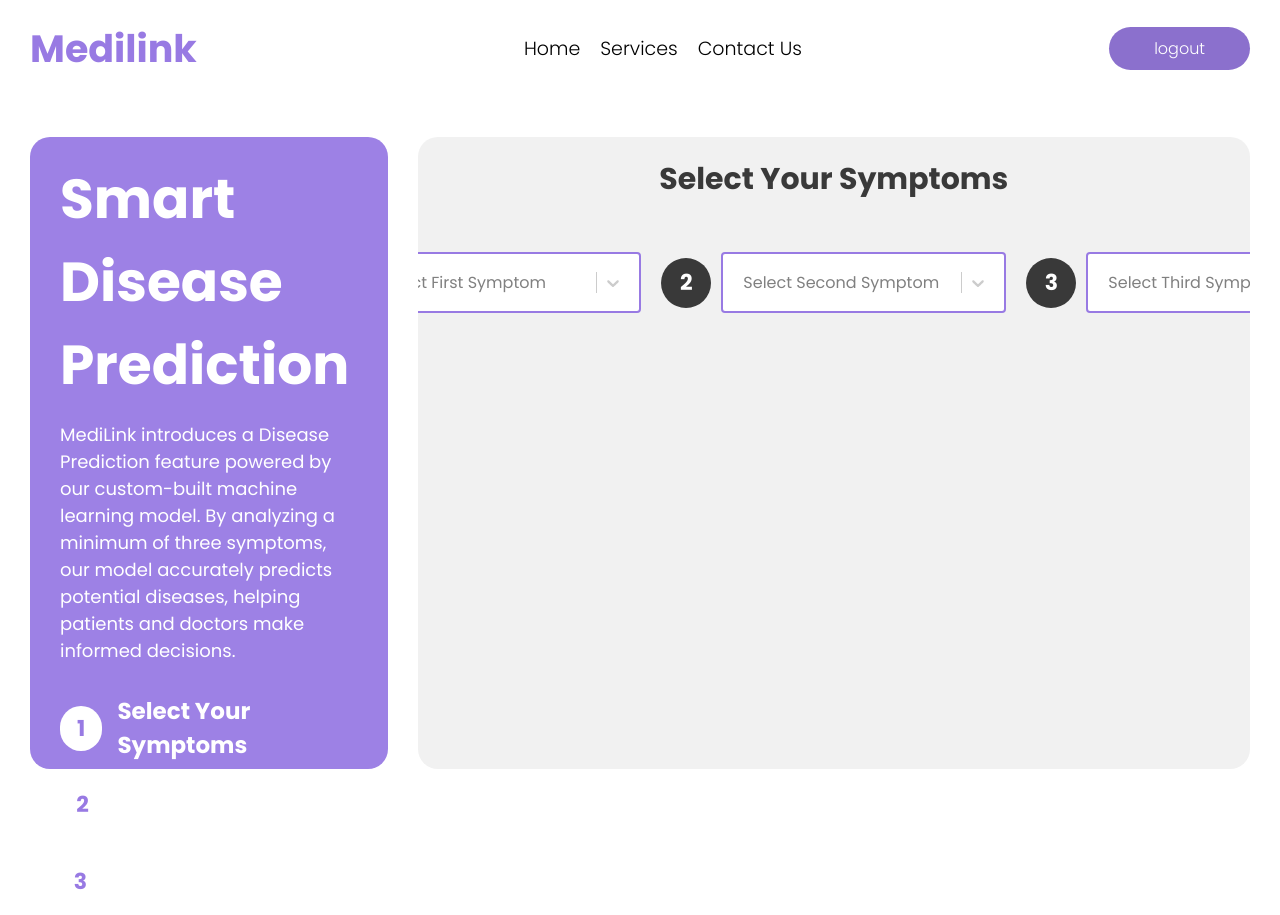
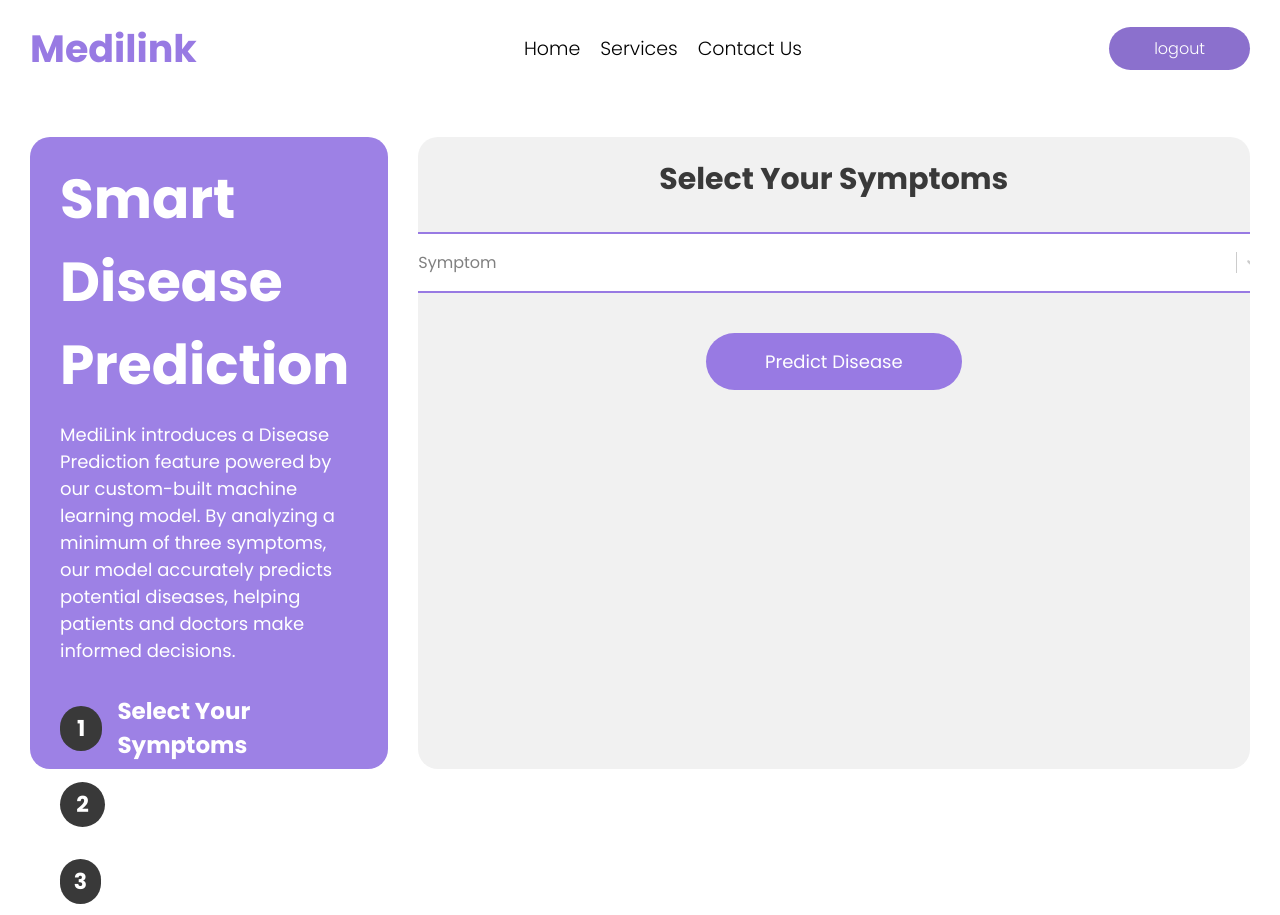
Before and after one commit to lakshya001-AI/Medilink, a React (Vite) app in the folder Frontend/: page /DiesesPredictionPage in a window 1280 px wide. Built offline with nearby package versions, Linux system fonts and the light colour scheme.

Commit message:
commit changes

```diff
--- a/Frontend/src/App.module.css
+++ b/Frontend/src/App.module.css
@@ -1888,9 +1888,16 @@
     margin-top: 20px;
 }
 
-.predictDisease{
+.predictDiseaseBtn{
+    width: 20vmax;
     margin-top: 30px;
-    padding: 10px 25px;
+    padding: 15px 25px;
+    background-color: #987ae3;
+    color: white;
+    font-size: 18px;
+    border: 0;
+    border-radius: 40px;
+    cursor: pointer;
 }
 
 .predictionPara{
@@ -1925,6 +1932,9 @@
     border-radius: 20px;
     margin-top: 40px;
     overflow-y: scroll;
+    display: flex;
+    align-items: center;
+    flex-direction: column;
     padding: 20px 30px;
 }
 
@@ -1980,7 +1990,7 @@
 .predictionSteps1Number{
     width: 45px;
     height: 45px;
-    background-color: white;
+    background-color: rgb(57, 57, 57);
     padding: 10px;
     border-radius: 50px;
     display: flex;
@@ -1990,7 +2000,7 @@
 
 .predictionSteps1Number p{
     font-size: 22px;
-    color: #987ae3;
+    color: white;
     font-weight: 700;
 }
 
@@ -2019,7 +2029,7 @@
     align-items: center;
     flex-direction: row;
     justify-content: center;
-    margin-top: 50px;
+    margin-top: 30px;
 }
 
 .selectOptionDivNumDrop{
@@ -2064,3 +2074,48 @@
     margin-bottom: 5px;
     color: #987ae3;
 }
+
+.predictDiseaseBtnDiv{
+    width: 100%;
+    display: flex;
+    align-items: center;
+    justify-content: center;
+    margin-top: 10px;
+}
+
+
+.predictionResultDiv{
+    width: 83%;
+    padding: 30px 40px;
+    background-color: rgb(57, 57, 57);
+    margin-top: 40px;
+    border-radius: 20px;
+    color: #9d81e5;
+}
+
+.predictedDHeading{
+    font-size: 41px;
+}
+
+.bookAppointmentPara{
+    margin-top: 10px;
+    font-size: 17px;
+}
+
+.consultDoctorBtnDiv{
+    width: 100%;
+    display: flex;
+    align-items: center;
+    margin-top: 30px;
+}
+
+.consultDoctorBtn{
+    width: 10vmax;
+    padding: 10px;
+    background-color: #f1f1f1;
+    color: black;
+    font-size: 18px;
+    border: 0;
+    border-radius: 40px;
+    cursor: pointer;
+}
--- a/Frontend/src/patientServices/diseasePredictionPage.jsx
+++ b/Frontend/src/patientServices/diseasePredictionPage.jsx
@@ -4,16 +4,124 @@
 import axios from "axios";
 import { SimpleSelect } from "react-selectize";
 import "react-selectize/themes/index.css";
-import Select from 'react-select';
+import Select from "react-select";
 
 function DiesesPredictionPage() {
   const [symptoms, setSymptoms] = useState("");
   const [prediction, setPrediction] = useState("");
 
-  const options = [
-    { value: 'symptom1', label: 'Symptom 1' },
-    { value: 'symptom2', label: 'Symptom 2' },
-    { value: 'symptom3', label: 'Symptom 3' }
+  const symptomOptions1 = [
+    {
+      value: "Itching , Skin Rash, Skin Eruptions",
+      label: "Itching , Skin Rash, Skin Eruptions",
+    },
+    { value: "Cough, Fever, Runny Nose", label: "Cough, Fever, Runny Nose" },
+    { value: "Headache, Fever, Cough", label: "Headache, Fever, Cough" },
+    {
+      value: "Sneezing, Runny Nose, Itching",
+      label: "Sneezing, Runny Nose, Itching",
+    },
+    {
+      value: "Chest Pain, Shortness of Breath, Fatigue",
+      label: "Chest Pain, Shortness of Breath, Fatigue",
+    },
+    {
+      value: "Joint Pain, Swelling, Redness",
+      label: "Joint Pain, Swelling, Redness",
+    },
+    {
+      value: "Sore Throat, Cough, Difficulty Swallowing",
+      label: "Sore Throat, Cough, Difficulty Swallowing",
+    },
+    { value: "Fever, Chills, Sweating", label: "Fever, Chills, Sweating" },
+    {
+      value: "Nausea, Vomiting, Diarrhea",
+      label: "Nausea, Vomiting, Diarrhea",
+    },
+    {
+      value: "Muscle Pain, Fatigue, Fever",
+      label: "Muscle Pain, Fatigue, Fever",
+    },
+    {
+      value: "Back Pain, Muscle Weakness, Numbness",
+      label: "Back Pain, Muscle Weakness, Numbness",
+    },
+    {
+      value: "Frequent Urination, Painful Urination",
+      label: "Frequent Urination, Painful Urination",
+    },
+    {
+      value: "Blurry Vision, Eye Pain, Redness",
+      label: "Blurry Vision, Eye Pain, Redness",
+    },
+    {
+      value: "Dizziness, Lightheadedness, Fainting",
+      label: "Dizziness, Lightheadedness, Fainting",
+    },
+    {
+      value: "Weight Loss, Increased Thirst, Frequent Urination",
+      label: "Weight Loss, Increased Thirst, Frequent Urination",
+    },
+
+    {
+      value: "Skin Lesions, Fatigue, Night Sweats",
+      label: "Skin Lesions, Fatigue, Night Sweats",
+    },
+
+    {
+      value: "Unexplained Weight Loss, Persistent Cough, Blood in Sputum",
+      label: "Unexplained Weight Loss, Persistent Cough, Blood in Sputum",
+    },
+
+    {
+      value: "Severe Headache, Stiff Neck, Sensitivity to Light",
+      label: "Severe Headache, Stiff Neck, Sensitivity to Light",
+    },
+
+    {
+      value: "Extreme Thirst, Dry Mouth, Fatigue",
+      label: "Extreme Thirst, Dry Mouth, Fatigue",
+    },
+
+    {
+      value: "High Fever, Rash, Joint Pain",
+      label: "High Fever, Rash, Joint Pain",
+    },
+
+    {
+      value: "Coughing Up Blood, Chest Pain, Weight Loss",
+      label: "Coughing Up Blood, Chest Pain, Weight Loss",
+    },
+
+    {
+      value: "Painful Red Lump in Skin, Fever",
+      label: "Painful Red Lump in Skin, Fever",
+    },
+
+    {
+      value: "Sudden Severe Headache, Nausea, Sensitivity to Light",
+      label: "Sudden Severe Headache, Nausea, Sensitivity to Light",
+    },
+
+    {
+      value: "Heart Palpitations, Chest Pain, Shortness of Breath",
+      label: "Heart Palpitations, Chest Pain, Shortness of Breath",
+    },
+
+    {
+      value: "Sudden Severe Headache, Nausea, Sensitivity to Light",
+      label: "Sudden Severe Headache, Nausea, Sensitivity to Light",
+    },
+
+    {
+      value: "Loss of Taste or Smell Sore Throat Headache",
+      label: "Loss of Taste or Smell Sore Throat Headache",
+    },
+
+    {
+      value: "Shortness of Breath, Chest Pain, Difficulty Breathing",
+      label: "Shortness of Breath, Chest Pain, Difficulty Breathing",
+    },
   ];
 
   const predictDisease = async () => {
@@ -40,31 +148,35 @@
   const customStyles = {
     control: (provided) => ({
       ...provided,
-      width:"285px",
-      padding: '10px', // Adds padding to the input area
-      border: '2px solid #987ae3', // Custom border
-      boxShadow: 'none', // Remove the default shadow on focus
-      '&:hover': {
-        border: '2px solid #987ae3', // Border on hover
+      width: "885px",
+      padding: "10px", // Adds padding to the input area
+      border: "2px solid #987ae3", // Custom border
+      boxShadow: "none", // Remove the default shadow on focus
+      "&:hover": {
+        border: "2px solid #987ae3", // Border on hover
       },
     }),
     dropdownIndicator: (provided) => ({
       ...provided,
-      padding: '6px', // Adds padding to the dropdown indicator
+      padding: "6px", // Adds padding to the dropdown indicator
     }),
     menu: (provided) => ({
       ...provided,
-      width:"285px",
-      marginTop: '10px', // Adjusts the menu position
-      borderRadius: '0', // Custom border-radius
+      width: "885px",
+      marginTop: "10px", // Adjusts the menu position
+      borderRadius: "0", // Custom border-radius
     }),
     option: (provided, state) => ({
       ...provided,
-      padding: '12px', // Adds padding to the options
-      backgroundColor: state.isSelected ? '#987ae3' : state.isFocused ? 'white' : 'white', // Custom background on selection and focus
-      color: state.isSelected ? 'white' : 'black', // Text color for selected option
-      '&:hover': {
-        backgroundColor: '#d2c2fa', // Background color on hover
+      padding: "12px", // Adds padding to the options
+      backgroundColor: state.isSelected
+        ? "#987ae3"
+        : state.isFocused
+        ? "white"
+        : "white", // Custom background on selection and focus
+      color: state.isSelected ? "white" : "black", // Text color for selected option
+      "&:hover": {
+        backgroundColor: "#d2c2fa", // Background color on hover
       },
     }),
   };
@@ -147,43 +259,38 @@
             </div>
 
             <div className={Style.selectSymptomsOptionDiv}>
+              <div className={Style.selectOptionDivNumDrop}>
+                <div className={Style.symptomsParaAndInput}>
+                  <Select
+                    options={symptomOptions1}
+                    onChange={(selectedOption) =>
+                      setSymptoms(selectedOption.value)
+                    }
+                    styles={customStyles}
+                    placeholder="Symptom"
+                  />
+                </div>
+              </div>
+            </div>
 
-              <div className={Style.selectOptionDivNumDrop}>
-                <div className={Style.symptomsNumberParaDiv}>
-                  <p>1</p>
-                </div>
-                <div className={Style.symptomsParaAndInput}>
-                  <Select options={options} onChange={(selectedOption) => console.log(selectedOption.value)} styles={customStyles} placeholder="Select First Symptom"/>
+            <div className={Style.predictDiseaseBtnDiv}>
+            <button className={Style.predictDiseaseBtn} onClick={predictDisease}>
+              Predict Disease
+            </button>
+            </div>
+
+            {prediction && (
+              <div className={Style.predictionResultDiv}>
+                <h1 className={Style.predictedDHeading}>{prediction}</h1>
+                <p className={Style.bookAppointmentPara}>Based on the prediction, we advise you to consult a doctor for a thorough evaluation and proper diagnosis. Early consultation can ensure the best possible care. Please consider booking an appointment with your healthcare provider as soon as possible.</p>
+
+                <div className={Style.consultDoctorBtnDiv}>
+                  <button className={Style.consultDoctorBtn}>Consult Doctor</button>
 
                 </div>
 
               </div>
-
-              <div className={Style.selectOptionDivNumDrop1}>
-                <div className={Style.symptomsNumberParaDiv}>
-                  <p>2</p>
-                </div>
-                <div className={Style.symptomsParaAndInput}>
-                  <Select options={options} onChange={(selectedOption) => console.log(selectedOption.value)} styles={customStyles} placeholder="Select Second Symptom"/>
-
-                </div>
-
-              </div>
-
-              <div className={Style.selectOptionDivNumDrop1}>
-                <div className={Style.symptomsNumberParaDiv}>
-                  <p>3</p>
-                </div>
-                <div className={Style.symptomsParaAndInput}>
-                  <Select options={options} onChange={(selectedOption) => console.log(selectedOption.value)} styles={customStyles} placeholder="Select Third Symptom"/>
-
-                </div>
-
-              </div>
-
-            </div>
-
-
+            )}
           </div>
         </div>
       </div>
```
Also changed, not shown: 1 other file (tests, documents, lock files or other folders).
